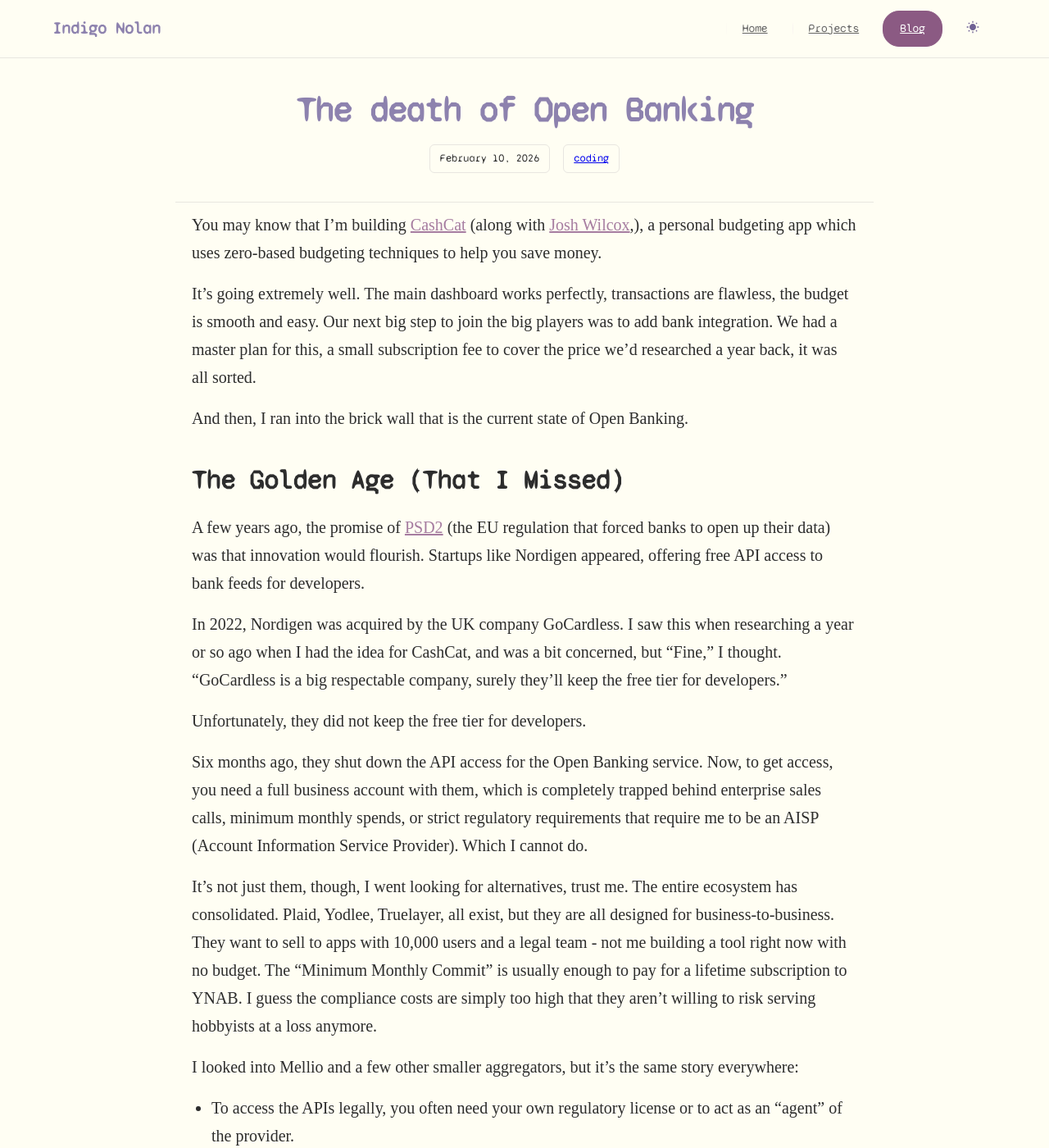
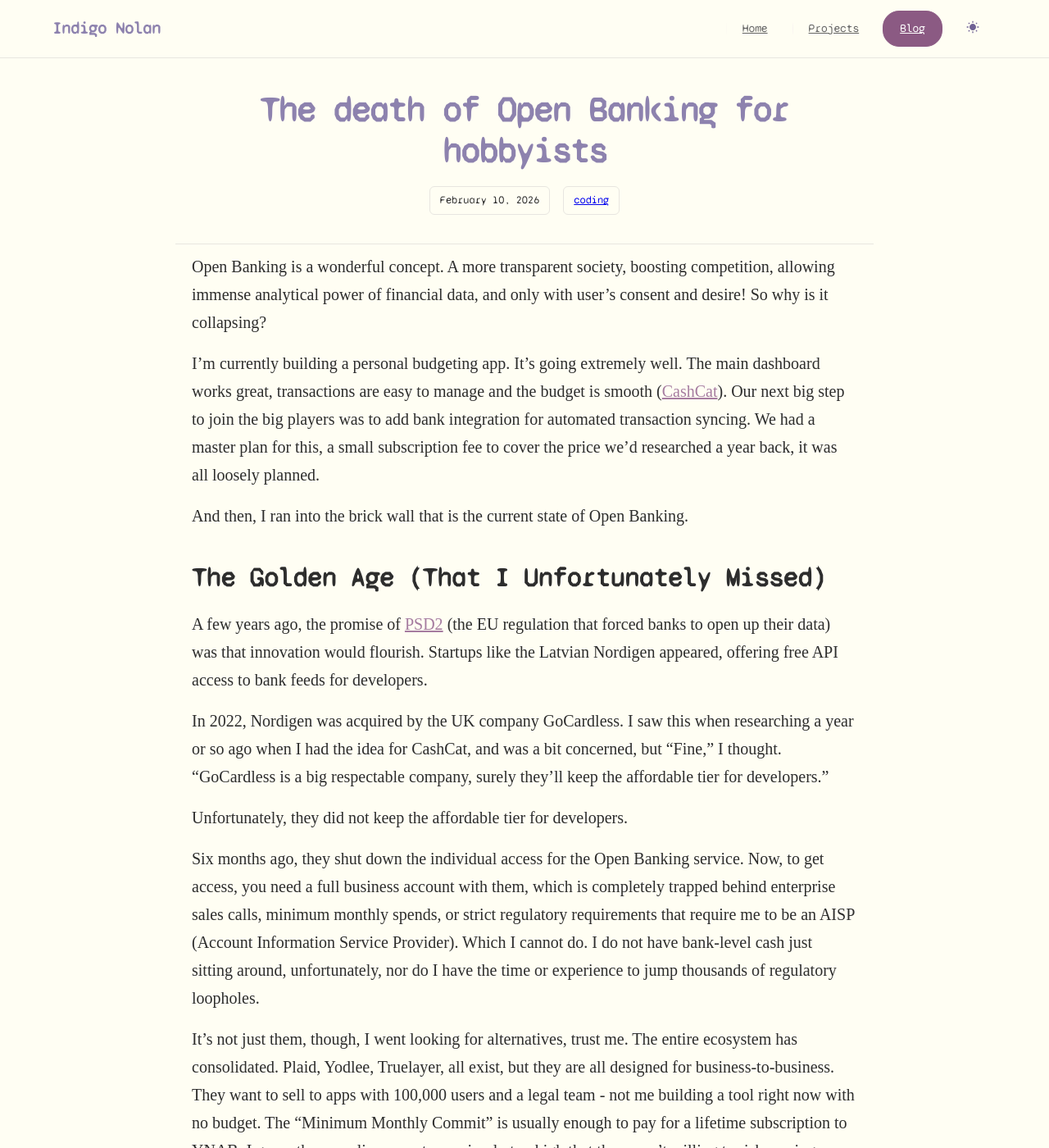
Before and after one commit to Lem0naise/website, a Jekyll site: the page built from _posts/2026-02-10-cashcat-openbanking.md, in a window 1280 px wide and 1400 px high. Shown: the whole window at 82% size. Built offline with Jekyll 4.4.1, drawn with Linux system fonts in a browser that asks for light colours; some web fonts are replaced; some of the changed text lies outside the part shown.

Commit message:
update 2026-02-10-cashcat-openbanking.md

```diff
--- a/_posts/2026-02-10-cashcat-openbanking.md
+++ b/_posts/2026-02-10-cashcat-openbanking.md
@@ -1,6 +1,6 @@
 ---
 layout: post
-title: "The death of Open Banking"
+title: "The death of Open Banking for hobbyists"
 date: 2026-02-10 08:00:00 +0000
 author: Indigo Nolan
 permalink: /cashcat-open-banking
@@ -8,32 +8,33 @@
     - coding
 ---
 
-You may know that I'm building <a href='https://cashcat.app'>CashCat</a> (along with <a href='https://josh.software'>Josh Wilcox</a>,), a personal budgeting app which uses zero-based budgeting techniques to help you save money.
+Open Banking is a wonderful concept. A more transparent society, boosting competition, allowing immense analytical power of financial data, and only with user's consent and desire! So why is it collapsing?
 
-It's going extremely well. The main dashboard works perfectly, transactions are flawless, the budget is smooth and easy. Our next big step to join the big players was to add bank integration. We had a master plan for this, a small subscription fee to cover the price we'd researched a year back, it was all sorted.
+I'm currently building a personal budgeting app. It's going extremely well. The main dashboard works great, transactions are easy to manage and the budget is smooth (<a href='https://cashcat.app'>CashCat</a>). Our next big step to join the big players was to add bank integration for automated transaction syncing. We had a master plan for this, a small subscription fee to cover the price we'd researched a year back, it was all loosely planned.
 
 And then, I ran into the brick wall that is the current state of Open Banking.
 
-## The Golden Age (That I Missed)
+## The Golden Age (That I Unfortunately Missed)
 
-A few years ago, the promise of <a href='https://www.ecb.europa.eu/press/intro/mip-online/2018/html/1803_revisedpsd.en.html'>PSD2</a> (the EU regulation that forced banks to open up their data) was that innovation would flourish. Startups like Nordigen appeared, offering free API access to bank feeds for developers.
+A few years ago, the promise of <a href='https://www.ecb.europa.eu/press/intro/mip-online/2018/html/1803_revisedpsd.en.html'>PSD2</a> (the EU regulation that forced banks to open up their data) was that innovation would flourish. Startups like the Latvian Nordigen appeared, offering free API access to bank feeds for developers.
 
-In 2022, Nordigen was acquired by the UK company GoCardless. I saw this when researching a year or so ago when I had the idea for CashCat, and was a bit concerned, but "Fine," I thought. "GoCardless is a big respectable company, surely they'll keep the free tier for developers."
+In 2022, Nordigen was acquired by the UK company GoCardless. I saw this when researching a year or so ago when I had the idea for CashCat, and was a bit concerned, but "Fine," I thought. "GoCardless is a big respectable company, surely they'll keep the affordable tier for developers."
 
 
-Unfortunately, they did not keep the free tier for developers.
+Unfortunately, they did not keep the affordable tier for developers.
 
-Six months ago, they shut down the API access for the Open Banking service. Now, to get access, you need a full business account with them, which is completely trapped behind enterprise sales calls, minimum monthly spends, or strict regulatory requirements that require me to be an AISP (Account Information Service Provider). Which I cannot do.
+Six months ago, they shut down the individual access for the Open Banking service. Now, to get access, you need a full business account with them, which is completely trapped behind enterprise sales calls, minimum monthly spends, or strict regulatory requirements that require me to be an AISP (Account Information Service Provider). Which I cannot do. I do not have bank-level cash just sitting around, unfortunately, nor do I have the time or experience to jump thousands of regulatory loopholes.
 
-It’s not just them, though, I went looking for alternatives, trust me. The entire ecosystem has consolidated. Plaid, Yodlee, Truelayer, all exist, but they are all designed for business-to-business. They want to sell to apps with 10,000 users and a legal team - not me building a tool right now with no budget. The "Minimum Monthly Commit" is usually enough to pay for a lifetime subscription to YNAB. I guess the compliance costs are simply too high that they aren't willing to risk serving hobbyists at a loss anymore.
+It’s not just them, though, I went looking for alternatives, trust me. The entire ecosystem has consolidated. Plaid, Yodlee, Truelayer, all exist, but they are all designed for business-to-business. They want to sell to apps with 100,000 users and a legal team - not me building a tool right now with no budget. The "Minimum Monthly Commit" is usually enough to pay for a lifetime subscription to YNAB. I guess the compliance costs are simply too high that they aren't willing to risk serving hobbyists at a loss anymore.
 
-I looked into Mellio and a few other smaller aggregators, but it's the same story everywhere:
+I looked into Mellio and a few other smaller aggregators, but it's the same story everywhere.
 
-* To access the APIs legally, you often need your own regulatory license or to act as an "agent" of the provider.
+Some sites ([Enable Banking](https://enablebanking.com/)) seem to have potential, but so far only support EU banks and nothing in the UK yet. I will keep an eye on them, and see if support is extended to the UK soon. Otherwise, it always goes like:
 
-* The "Pay as you go" models are vanishing.
+* To access the APIs legally, you often need your own regulatory license or to act as an "agent" of the provider (TrueLayer, Plaid, etc).
 
-* Even if I hacked it together, Open Banking requires you to re-authenticate every 90 days, which is really annoying even in services like YNAB.
+* The "Pay as you go" models for the right to be an agent to the provider are vanishing, replaced with large, and often unaffordable, minimum contracts. That I can't afford.
+
 
 So here I am, I have Cashcat designed, the budgeting system working, the transaction view perfected, but I have no automated pipeline for the transactions.
 
@@ -41,8 +42,8 @@
 
 ## So What Next? (The Return of the CSV)
 
-So, the only option seems to be shamefully and manually exporting a CSV from the banking app every week and dragging it into Cashcat, so we're working on a CSV import feature.
+So, the only option seems to be shamefully and manually exporting a CSV from the banking app every week and dragging it into Cashcat, so we're working on a easy-to-use CSV import feature.
 
-It does turn out parsing bank CSVs is a bit of a nightmare though. Every bank formats the date differently. Some use DD/MM/YYYY, some use YYYY-MM-DD. Some put the merchant in a column called "Description", some split it into "Counterparty".
+It does turn out parsing bank CSVs is a bit of a nightmare though. Every bank formats the date differently. Some use DD/MM/YYYY, some use YYYY-MM-DD. Some put the merchant in a column called "Description", some split it into "Counterparty", some have two columns for income and outflow, some merge them. It would be great if there was some form of standardisation, with templates provided by regulators. They could be published openly and given to all banks! That would make it much easier to make financial apps. We could call it something like... Open Banking.
 
-So CashCat, I think, will have to lack the magic of 'it just works'. It feels so weird, in this age of hyper-automation, that I can't do this simply. It is frustrating and disappointing. I am angry, but I'm not sure at who. For now, I have to adapt.
+So CashCat, I think, will have to lack the magic of 'it just works'. It feels so weird, in this age of hyper-automation, that I can't do this simply. It is frustrating and disappointing. I am angry, but I'm not sure where to direct that. For now, I have to adapt.
```
